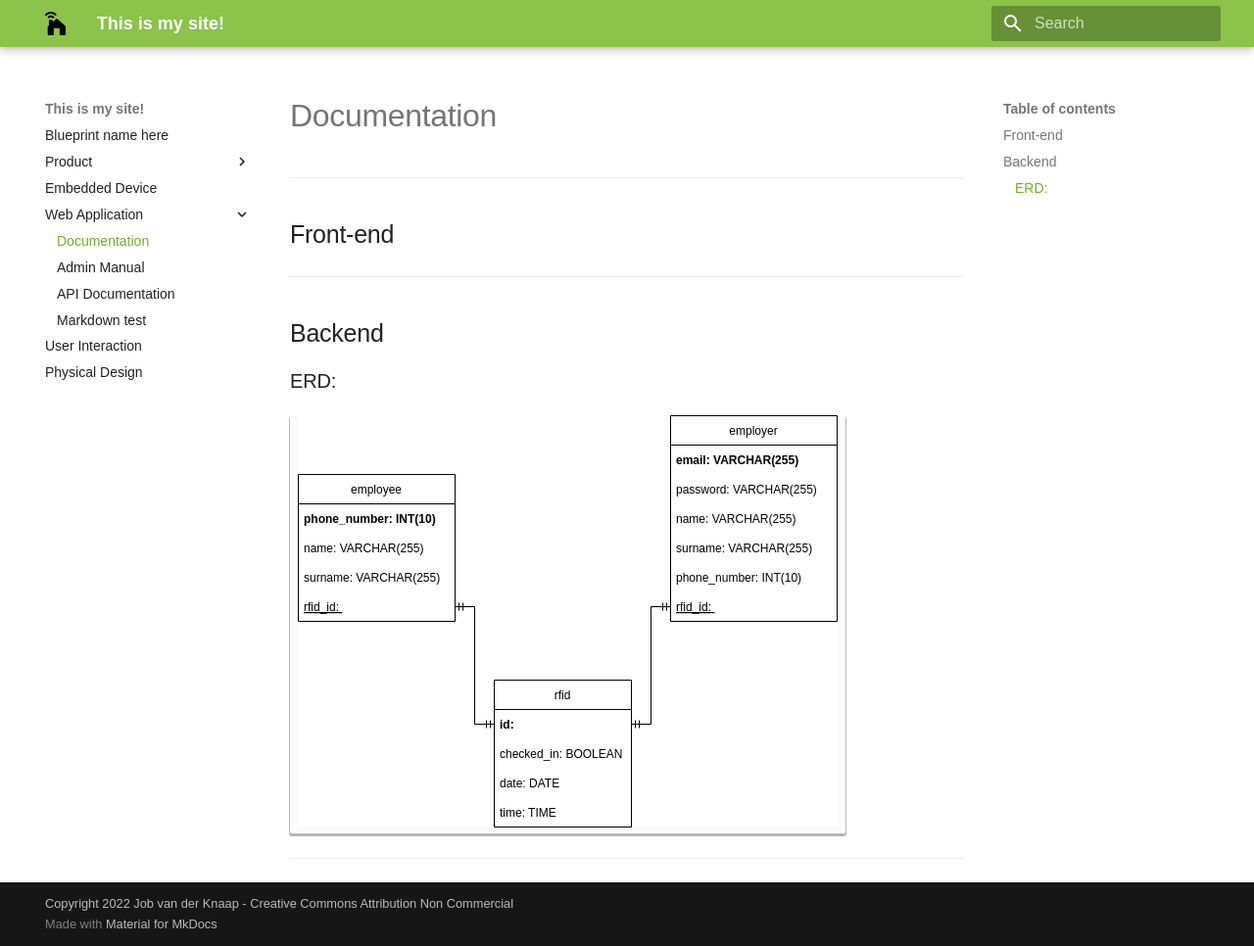
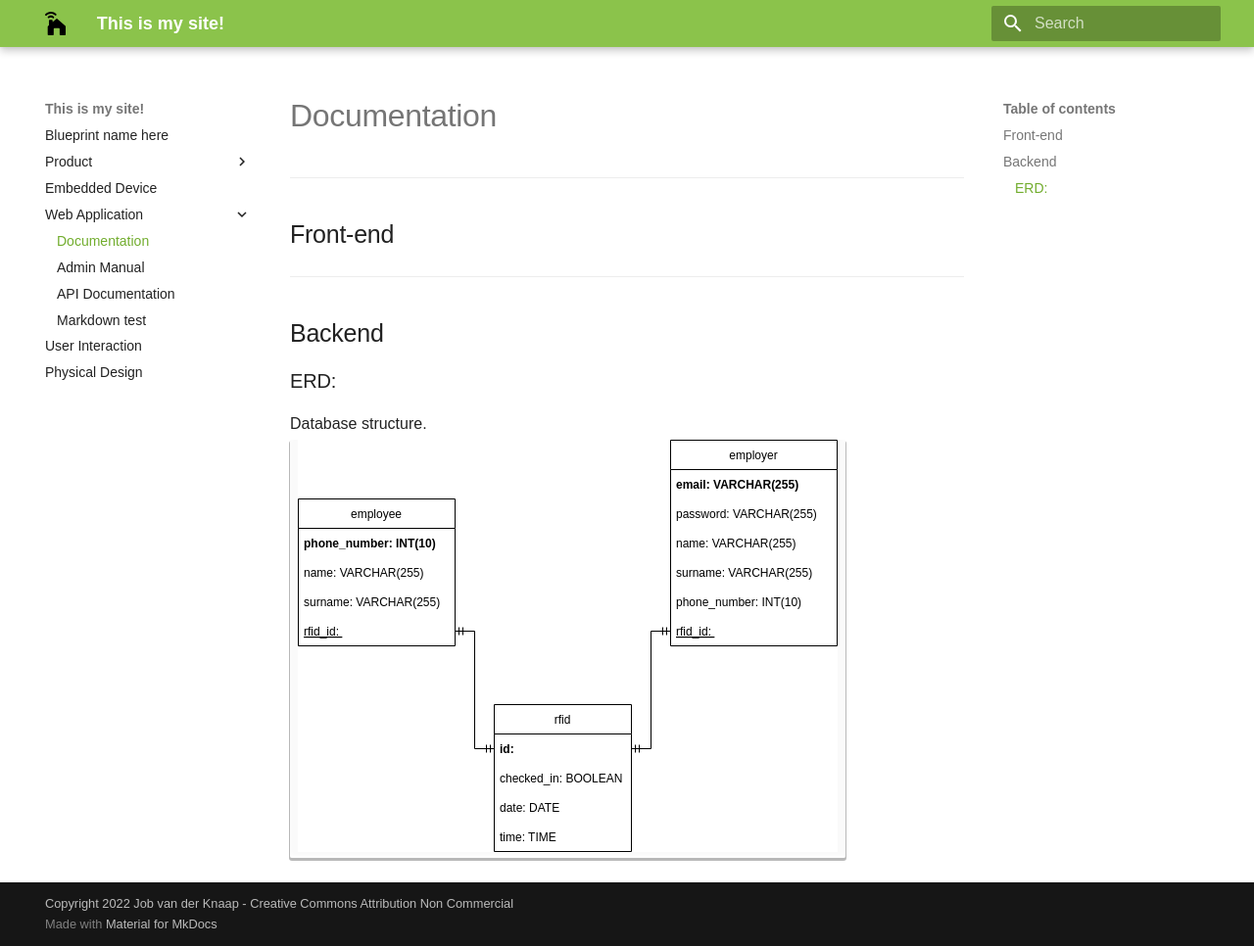
Before and after one commit to jobknaap/Test-import, an MkDocs documentation site: the page built from docs/web_application.md, in a window 1280 px wide and 966 px high. Shown: the whole window at 98% size. Built offline with MkDocs 1.6.1 and Material for MkDocs 9.7.7, drawn with Linux system fonts in a browser that asks for light colours; some web fonts are replaced.

Commit message:
Small update to documentation.

```diff
--- a/docs/web_application.md
+++ b/docs/web_application.md
@@ -4,8 +4,7 @@
 ---
 ## Backend
 ### ERD:
+Database structure.
 <kbd>
     ![yeet](images/DatabaseStructure.drawio.svg)
 </kbd>
-<br>
----
```
